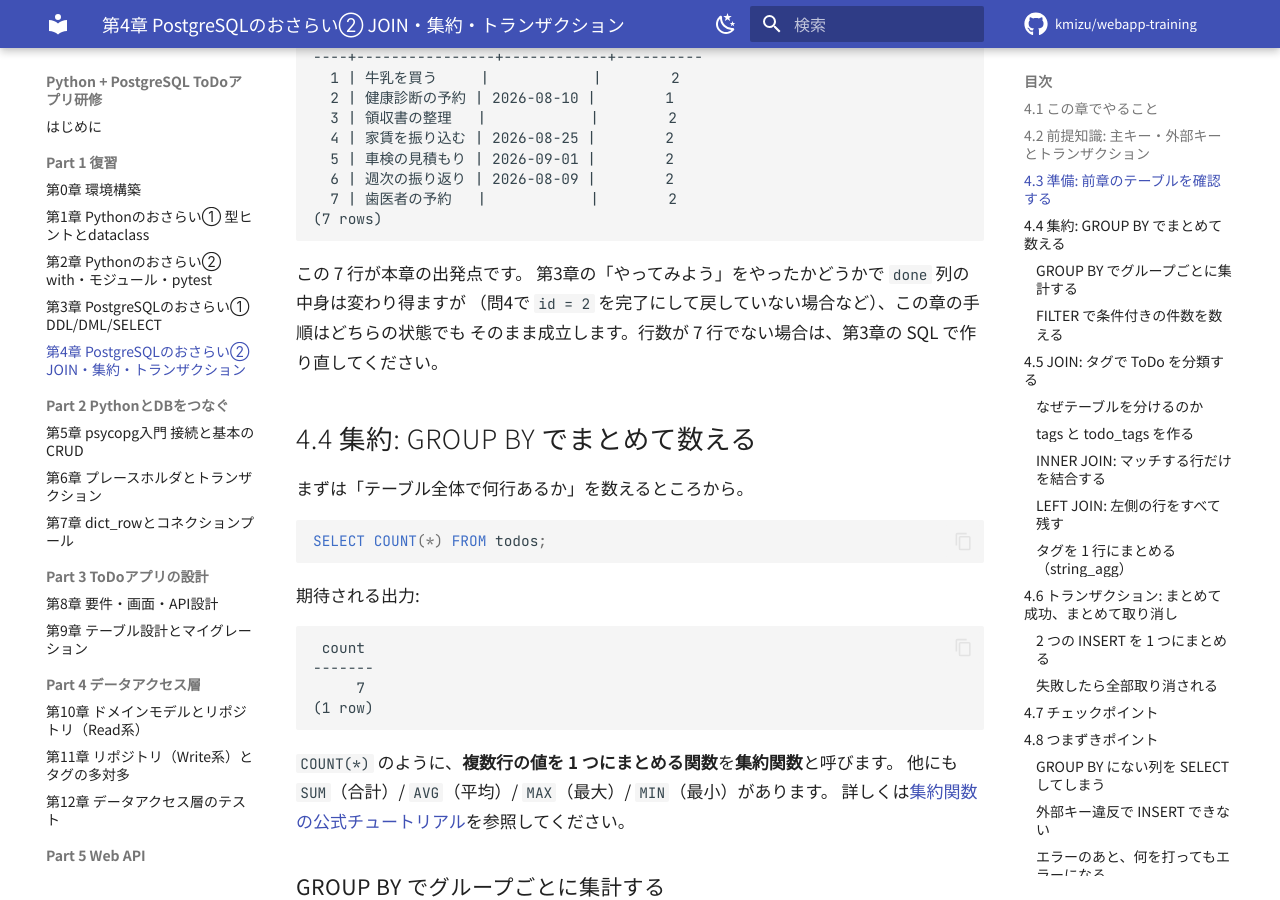
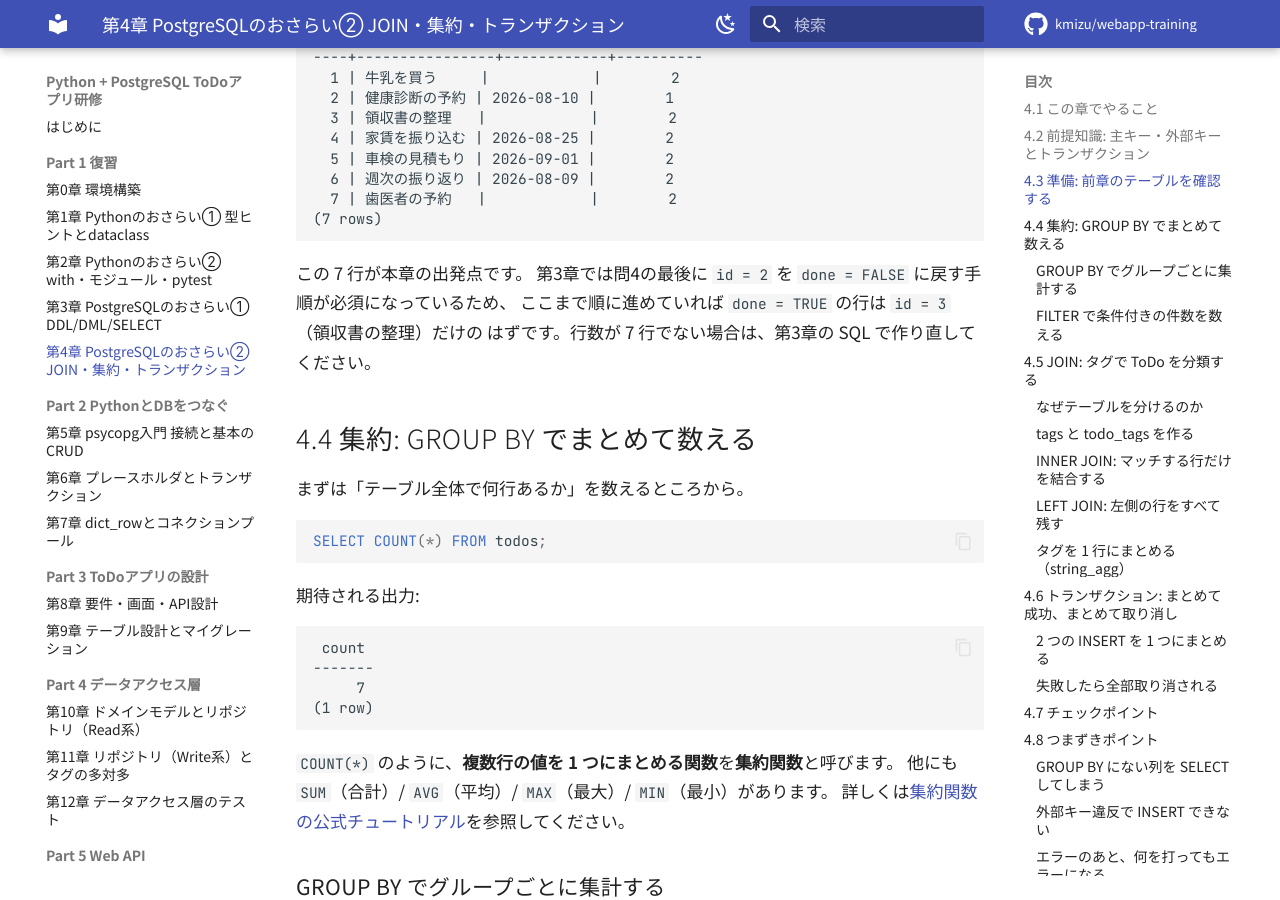
Before and after one commit to kmizu/webapp-training, an MkDocs documentation site: the page built from docs/04-postgres-join-tx.md, in a window 1280 px wide and 900 px high, scrolled down 2004 px. Built offline with MkDocs 1.6.1 and Material for MkDocs 9.7.7, drawn with Linux system fonts in a browser that asks for light colours; comment, search, counter and statistics services are not loaded.

Commit message:
docs: fix stale references in 04 and 07 chapters

````diff
--- a/docs/04-postgres-join-tx.md
+++ b/docs/04-postgres-join-tx.md
@@ -84,9 +84,9 @@ SELECT id, title, due_on, priority FROM todos ORDER BY id;
 ```
 
 この 7 行が本章の出発点です。
-第3章の「やってみよう」をやったかどうかで `done` 列の中身は変わり得ますが
-（問4で `id = 2` を完了にして戻していない場合など）、この章の手順はどちらの状態でも
-そのまま成立します。行数が 7 行でない場合は、第3章の SQL で作り直してください。
+第3章では問4の最後に `id = 2` を `done = FALSE` に戻す手順が必須になっているため、
+ここまで順に進めていれば `done = TRUE` の行は `id = 3`（領収書の整理）だけの
+はずです。行数が 7 行でない場合は、第3章の SQL で作り直してください。
 
 ## 4.4 集約: GROUP BY でまとめて数える
 
````
Also changed, not shown: docs/07-psycopg-pool.md (+4 -3 lines).
